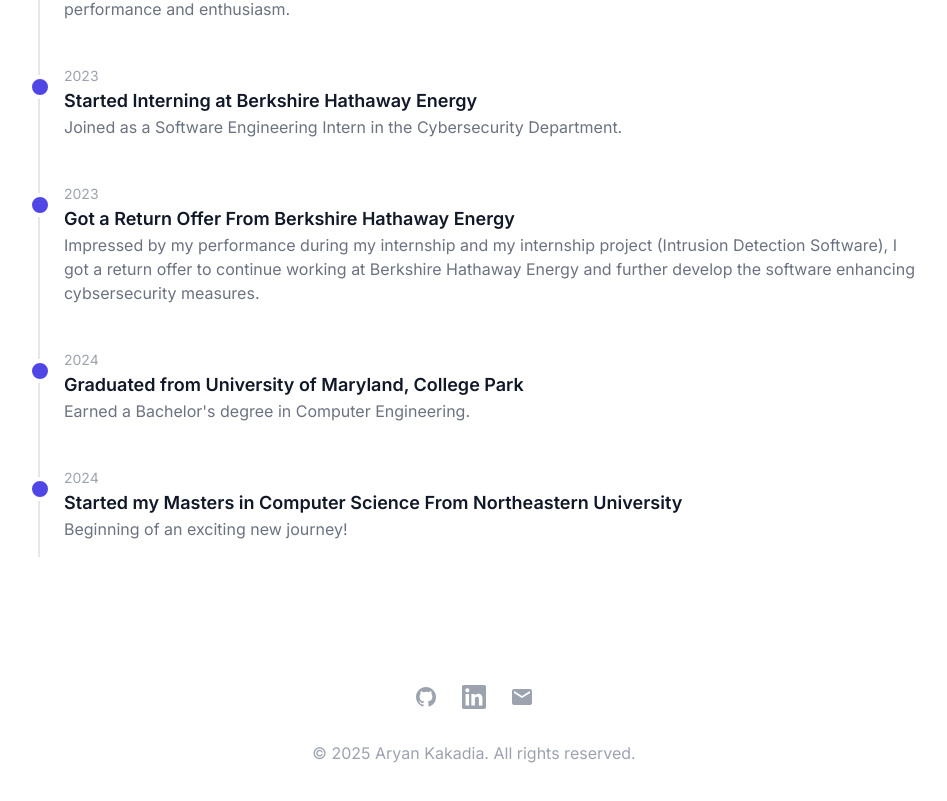
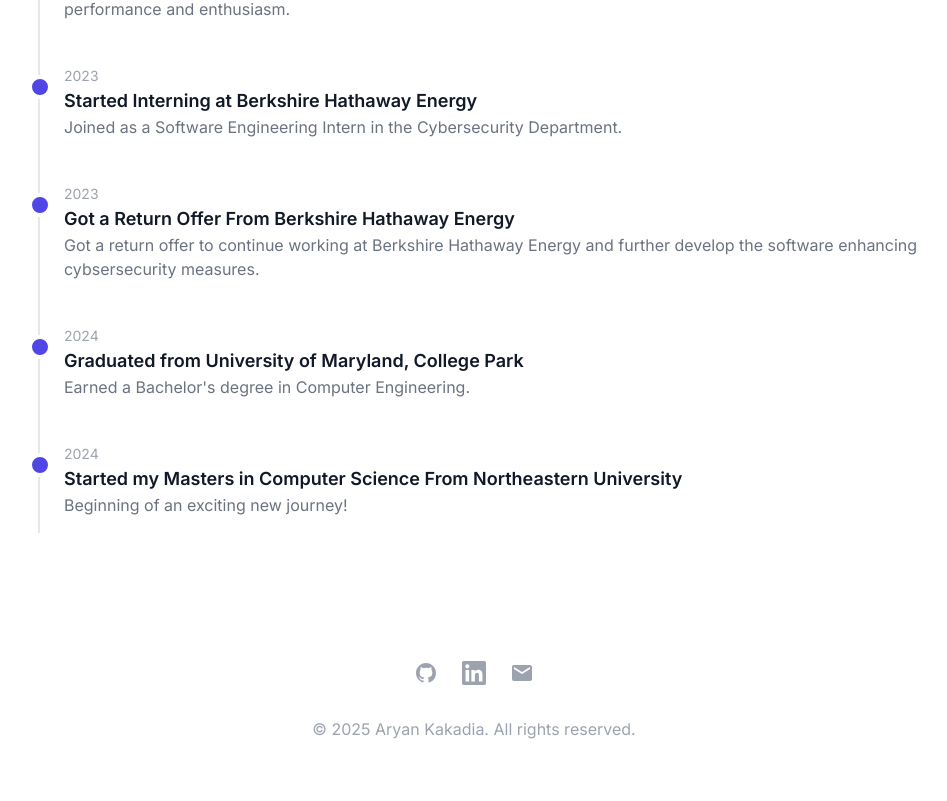
Before and after one commit to Flashy990/my-portfolio, a Next.js app: page /about in a window 1280 px wide. Shown: the part 1210-2011 px from the top of the page, without its empty margins (166-1113 px from the left). Built offline with nearby package versions, Linux system fonts and the light colour scheme.

Commit message:
Update About page

```diff
--- a/app/about/page.tsx
+++ b/app/about/page.tsx
@@ -36,7 +36,7 @@
     id: 3,
     year: '2023',
     title: 'Got a Return Offer From Berkshire Hathaway Energy',
-    description: 'Impressed by my performance during my internship and my internship project (Intrusion Detection Software), I got a return offer to continue working at Berkshire Hathaway Energy and further develop the software enhancing cybsersecurity measures.',
+    description: 'Got a return offer to continue working at Berkshire Hathaway Energy and further develop the software enhancing cybsersecurity measures.',
   },
   {
     id: 4,
```
